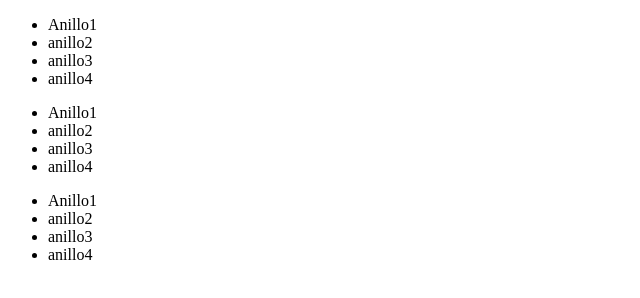
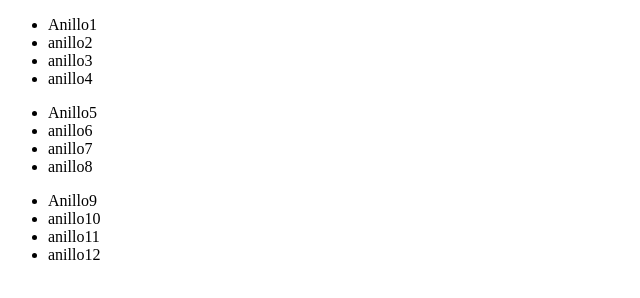
Before and after one commit to valentino-moyano/repositorio, a plain HTML site: page anillos.html in a window 1280 px wide. Shown: the full height of the page, 0-640 px from the left. Drawn offline with Linux system fonts and the light colour scheme.

Commit message:
Update anillos.html

```diff
--- a/anillos.html
+++ b/anillos.html
@@ -6,7 +6,7 @@
     <title>Document</title>
 </head>
 <body>
-     <ul class="gridContainerP">
+<ul class="gridContainerP">
         <li class="gridItemP item1">
             Anillo1
         </li>
@@ -22,32 +22,32 @@
     </ul>
 
     <ul class="gridContainerP">
-        <li class="gridItemP item1">
-            Anillo1
+        <li class="gridItemP item5">
+            Anillo5
         </li>
-        <li class="gridItemP item2">
-            anillo2
+        <li class="gridItemP item6">
+            anillo6
         </li>
-        <li class="gridItemP item3">
-            anillo3
+        <li class="gridItemP item7">
+            anillo7
         </li>
-        <li class="gridItemP item4">
-            anillo4
+        <li class="gridItemP item8">
+            anillo8
         </li>
     </ul>
 
     <ul class="gridContainerP">
-        <li class="gridItemP item1">
-            Anillo1
+        <li class="gridItemP item9">
+            Anillo9
         </li>
-        <li class="gridItemP item2">
-            anillo2
+        <li class="gridItemP item10">
+            anillo10
         </li>
-        <li class="gridItemP item2">
-            anillo3
+        <li class="gridItemP item11">
+            anillo11
         </li>
-        <li class="gridItemP item4">
-            anillo4
+        <li class="gridItemP item12">
+            anillo12
         </li>
     </ul>
 </body>
```
